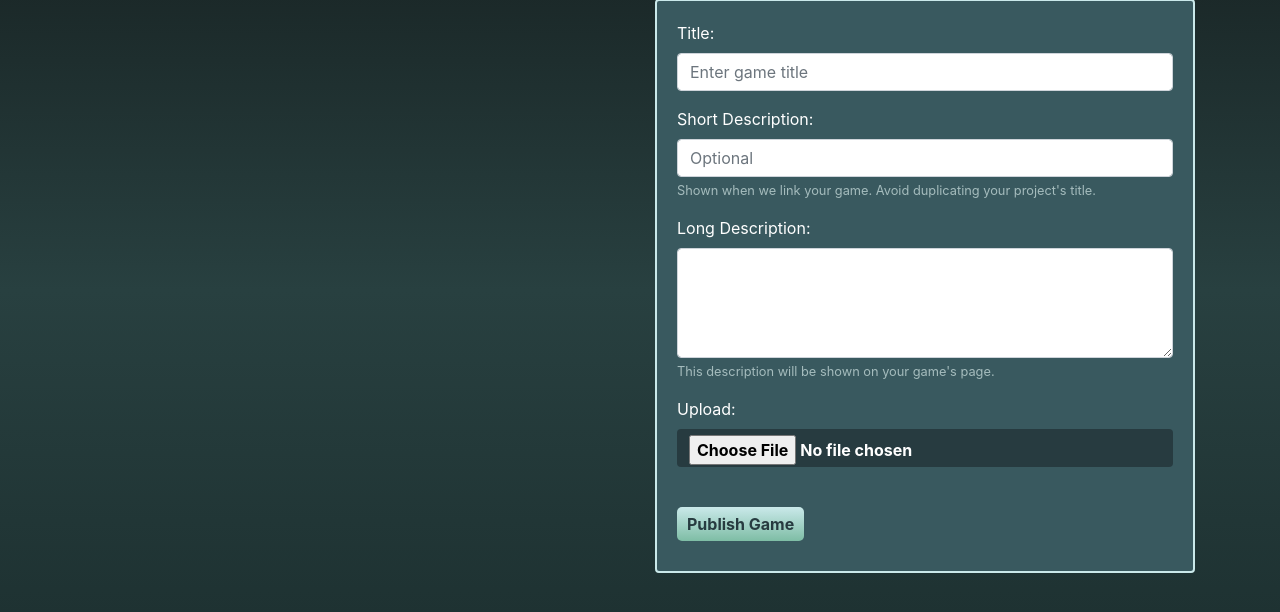
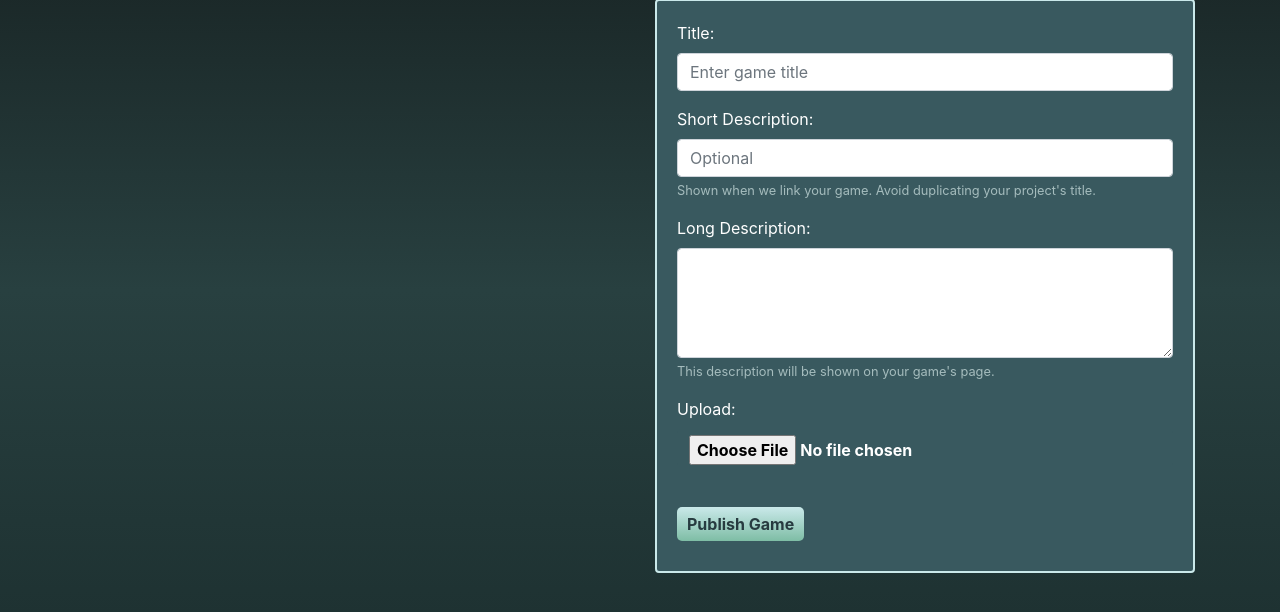
Before and after one commit to odesai840/PlayNest, a Flask app: page /dashboard in a window 1280 px wide. Shown: the part 170-782 px from the top of the page. Run offline with Flask 3, Linux system fonts and the light colour scheme; some libraries are stand-ins or nearby versions.

Commit message:
just made another small styling change

```diff
--- a/static/styles.css
+++ b/static/styles.css
@@ -391,7 +391,7 @@
 }
 
 #upload {
-    background: #273b40;
+    background: #39595f;
     margin: auto;
     color: white;
     font-weight: bold;
```
